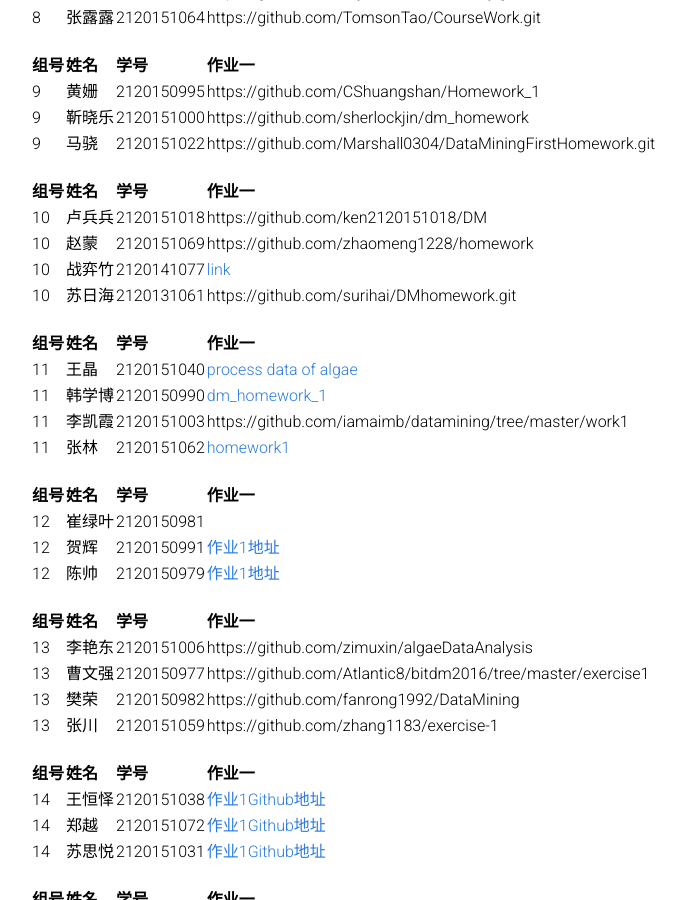
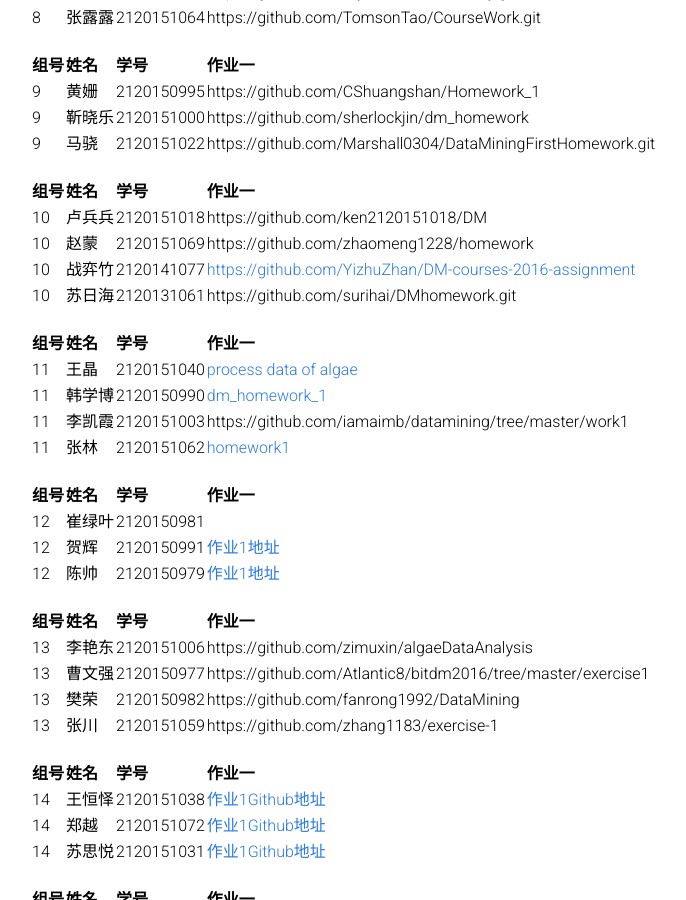
Before and after one commit to BITDM/bitdm.github.io, a Jekyll site: the page built from 2016/assignments/submits.md, in a window 1280 px wide and 900 px high, scrolled down 1073 px. Shown: the whole window, without its empty margins (210-896 px from the left). Built offline with Jekyll 4.4.1, drawn with Linux system fonts in a browser that asks for light colours.

Commit message:
update: 更改为网址

```diff
--- a/2016/assignments/submits.md
+++ b/2016/assignments/submits.md
@@ -63,7 +63,7 @@ permalink: /2016/assignments/submit/
 |:-------------|:-------------|:-----|:-----|
 |10|卢兵兵|2120151018|https://github.com/ken2120151018/DM
 |10|赵蒙|2120151069|https://github.com/zhaomeng1228/homework|
-|10|战弈竹|2120141077|[link](https://github.com/YizhuZhan/DM-courses-2016-assignment)|
+|10|战弈竹|2120141077|[https://github.com/YizhuZhan/DM-courses-2016-assignment](https://github.com/YizhuZhan/DM-courses-2016-assignment)|
 |10|苏日海|2120131061|https://github.com/surihai/DMhomework.git|
 
 |组号|姓名|学号|作业一|
```
